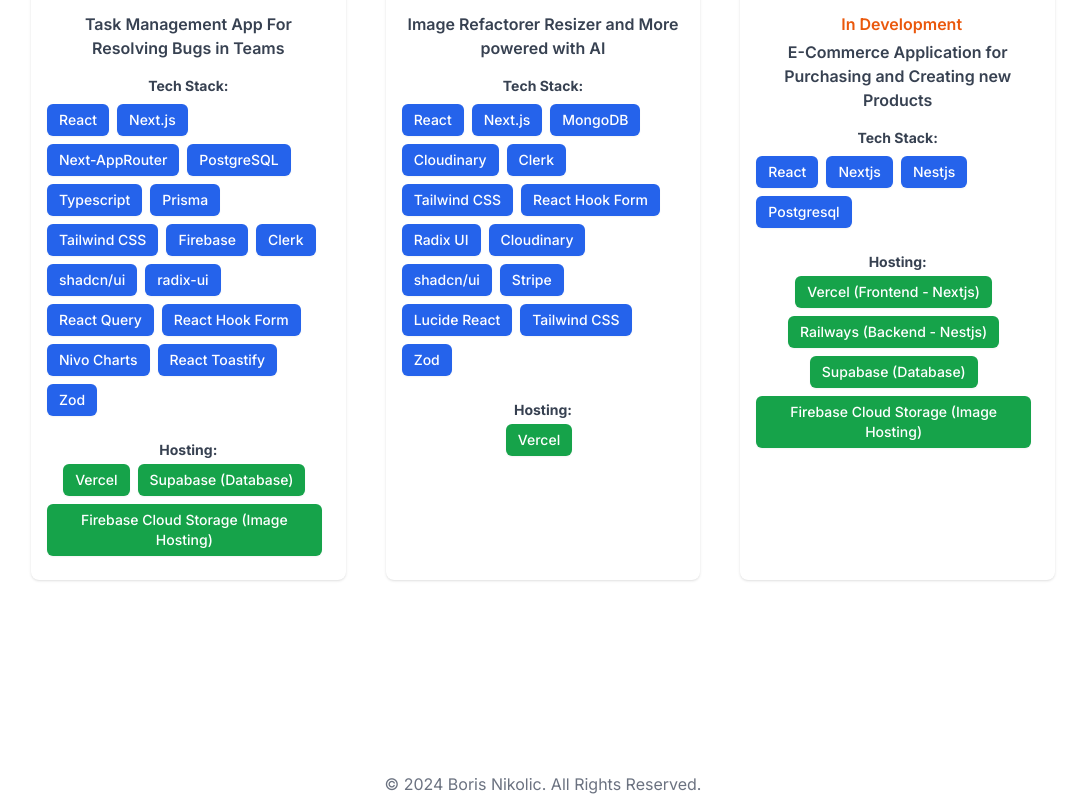
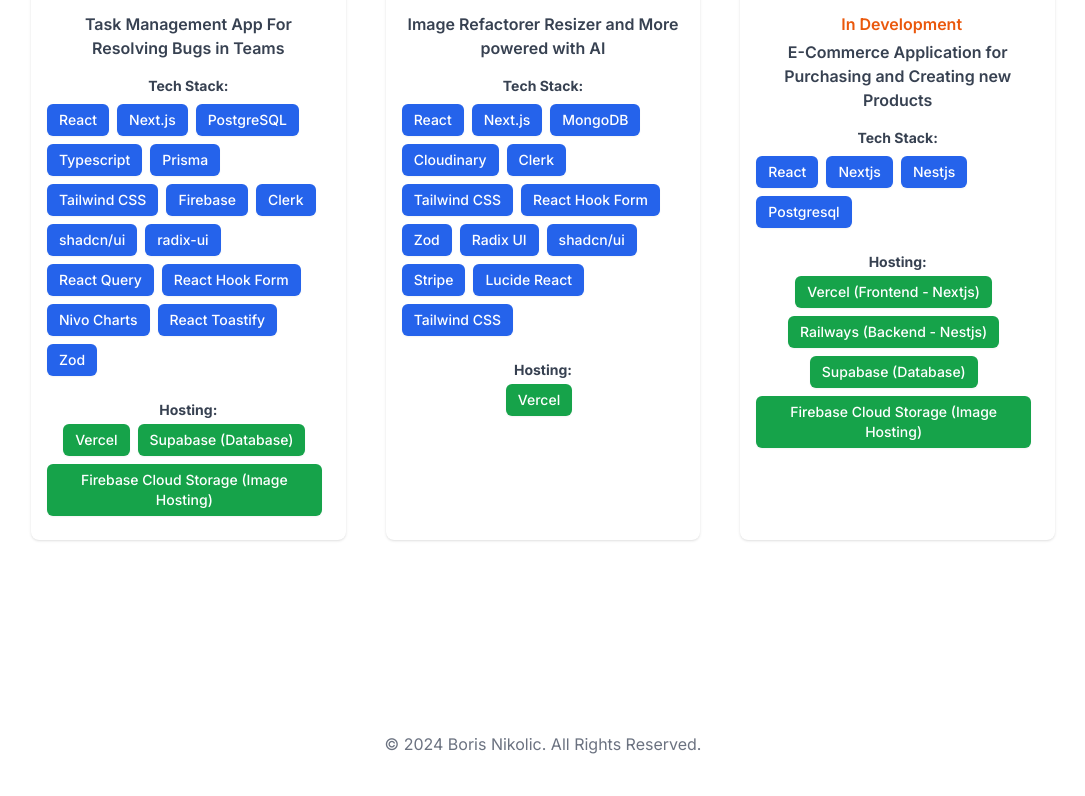
Before and after one commit to b0kic4/bok1c4-portfolio, a Next.js app: page / in a window 1280 px wide. Shown: the part 1313-2109 px from the top of the page, without its empty margins (97-1182 px from the left). After the commit the page ends 2069 px from the top, so only its background shows below. Built offline with nearby package versions, Linux system fonts and the light colour scheme.

Commit message:
tech stack listing

```diff
--- a/app/components/Main.tsx
+++ b/app/components/Main.tsx
@@ -11,7 +11,6 @@
     techStack: [
       "React",
       "Next.js",
-      "Next-AppRouter",
       "PostgreSQL",
       "Typescript",
       "Prisma",
@@ -46,13 +45,12 @@
       "Clerk",
       "Tailwind CSS",
       "React Hook Form",
+      "Zod",
       "Radix UI",
-      "Cloudinary",
       "shadcn/ui",
       "Stripe",
       "Lucide React",
       "Tailwind CSS",
-      "Zod",
     ],
     hosting: ["Vercel"],
     inDevelopment: false,
```
